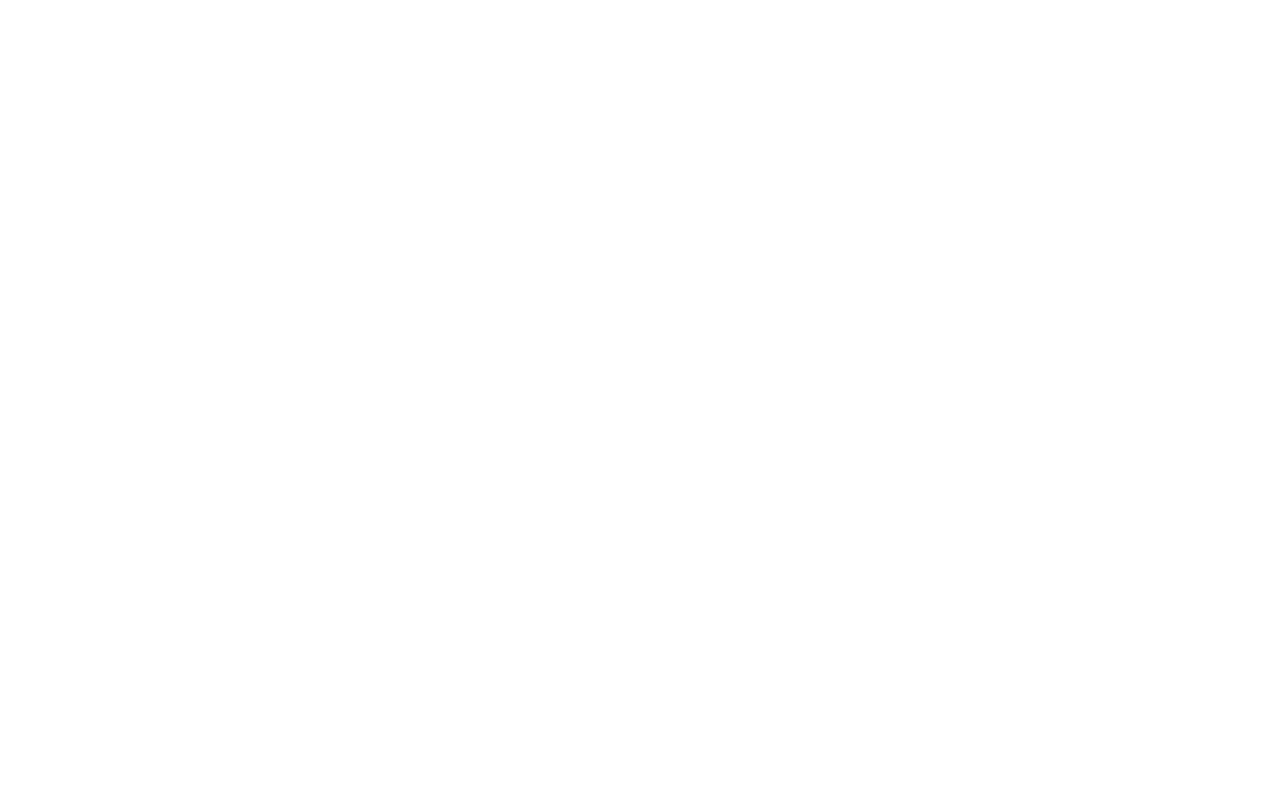
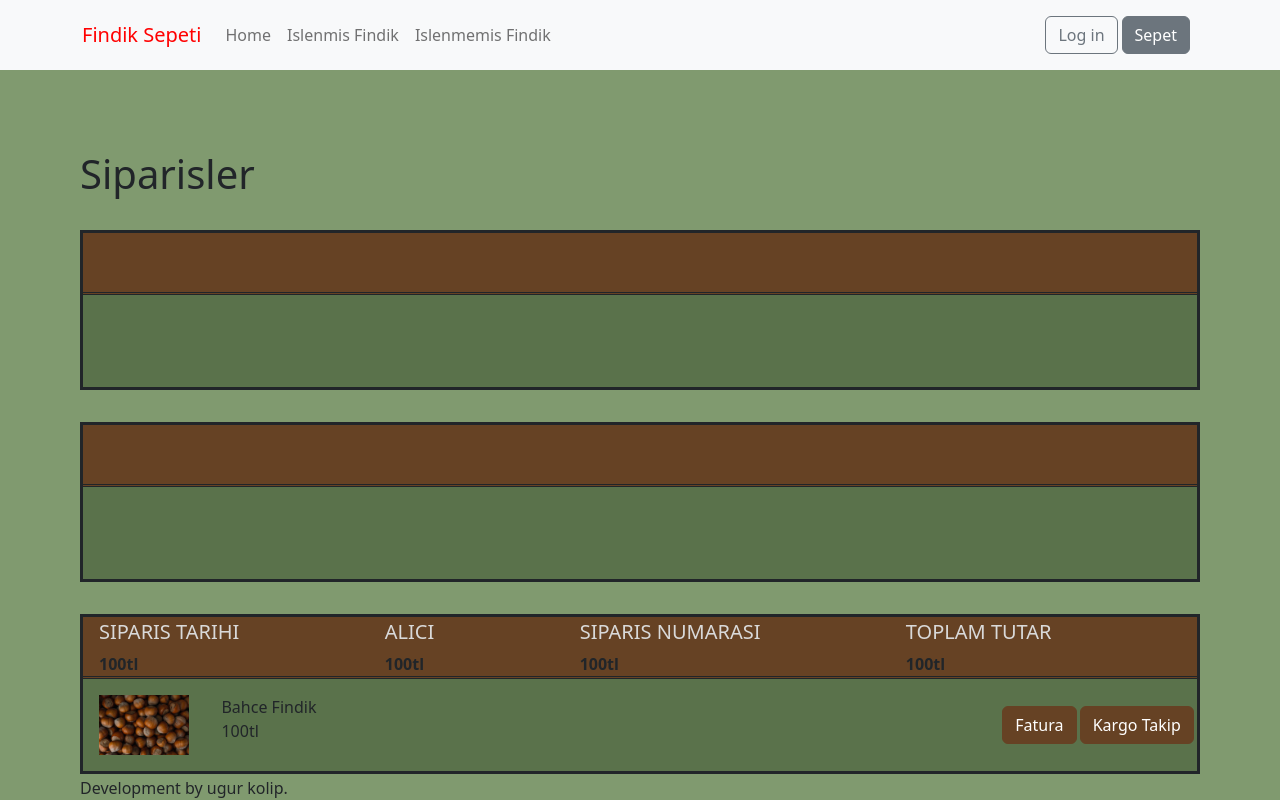
Before and after one commit to kugur/findik-sepeti-client, a React (Create React App) app: page /orders in a window 1280 px wide. Before the commit this address had no page. Built offline with nearby package versions, Linux system fonts and the light colour scheme.

Commit message:
Added orders page.

```diff
--- a/src/App.js
+++ b/src/App.js
@@ -4,7 +4,8 @@ import { Counter } from './features/counter/Counter';
 import { Dashboard } from './features/dashboard/dashboard'
 import { Detail } from './features/detail/detail';
 import { Cart } from './features/cart/Cart';
-import {Login} from './features/login/Login';
+import { Login } from './features/login/Login';
+import { Order } from 'features/orders/order';
 import { BrowserRouter, Routes, Route } from "react-router-dom";
 import { CustomerAccount } from 'features/customerAccount/customerAccount';
 function App() {
@@ -15,8 +16,9 @@ function App() {
         </Route>
         <Route path=":product/:cost" element={<Detail />}></Route>
         <Route path="cart" element={<Cart />}></Route>
-        <Route path="login" element={<Login/>}></Route>
-        <Route path="user" element={<CustomerAccount/>}></Route>
+        <Route path="login" element={<Login />}></Route>
+        <Route path="user" element={<CustomerAccount />}></Route>
+        <Route path="orders" element={<Order />}></Route>
       </Routes>
     </BrowserRouter>
 
--- a/src/assets/scss/abstracts/_variables.scss
+++ b/src/assets/scss/abstracts/_variables.scss
@@ -4,6 +4,7 @@ $secondary: rgb(128, 154, 111);
 $thirdary: rgb(204, 156, 117);
 $fourdary: rgb(213, 216, 181);
 $font-color: rgb(102 66 36);
+$font-color-light: rgb(217 217 217);
 $card-color: rgb(90 114 75);
 
 @use  "../../../../node_modules/bootstrap/scss/bootstrap.scss" with (
--- /dev/null
+++ b/src/assets/scss/pages/_order.scss
@@ -0,0 +1,82 @@
+@use "/src/assets/scss/abstracts/variables" as variables;
+
+.orderContainer {
+    display: flex;
+    flex-direction: column;
+    height: 100vh;
+    min-height: 100vh;
+    background-color: variables.$secondary;
+
+    .orderWrapper {
+        margin-top: 5em;
+        margin-inline: 5em;
+        height: 100%;
+        display: flex;
+        flex-direction: column;
+        justify-content: space-between;
+
+        .orderSectionWrapper {
+            display: block;
+        }
+
+        .orderSection {
+            margin-top: 2em;
+            height: 10em;
+            border: solid;
+
+            .orderHeader {
+                height: 40%;
+                background-color: variables.$primary;
+                border-bottom: double;
+                display: grid;
+                grid-template-columns: auto auto auto auto;
+                width: 100%;
+                padding-left: 1em;
+                padding-top: 0.2em;
+
+                .headerCell {
+                    .cellTitle {
+                        color: variables.$font-color-light;
+                    }
+
+                    .cellValue {
+                        font-weight: 600;
+                    }
+                }
+            }
+
+            .orderBody {
+                height: 60%;
+                background-color: variables.$card-color;
+                display: inline-flex;
+                width: 100%;
+                justify-content: space-between;
+
+                .productContainer {
+                    height: 100%;
+                    width: auto;
+                    display: flex;
+
+                    .imgWrapper {
+                        height: 100%;
+                        width: auto;
+                        padding: 1em;
+                    }
+                }
+
+                .productDesc {
+                    margin: 1em;
+                }
+
+                .buttonList {
+                    display: flex;
+                    align-items: center;
+                    gap: 0.2em;
+                    margin-inline: 0.2em;
+                }
+            }
+        }
+    }
+
+
+}
--- a/src/assets/scss/style.scss
+++ b/src/assets/scss/style.scss
@@ -4,5 +4,6 @@
 @use 'pages/detail';
 @use 'pages/dashboard';
 @use 'pages/customerAccount';
+@use 'pages/order';
 @use 'components/custom-card';
 @use 'components/number-input';
--- /dev/null
+++ b/src/features/orders/order.jsx
@@ -0,0 +1,69 @@
+import { TopNavigation } from "components/topNavigationBar";
+import { Footer } from "layouts/Footer";
+import { Fragment, React } from "react";
+import findikImage from "assets/imgs/deneme.jpg";
+import { Button } from "react-bootstrap";
+
+export const Order = (params) => {
+    return (
+        <Fragment>
+            <div className="orderContainer">
+                <TopNavigation></TopNavigation>
+                <div className="orderWrapper">
+
+                    <div className="orderSectionWrapper">
+                        <h1>Siparisler</h1>
+                        <div className="orderSection">
+                            <div className="orderHeader"></div>
+                            <div className="orderBody"></div>
+                        </div>
+
+                        <div className="orderSection">
+                            <div className="orderHeader"></div>
+                            <div className="orderBody"></div>
+                        </div>
+                        <div className="orderSection">
+                            <div className="orderHeader">
+                                <div className="headerCell">
+                                    <h5 className="cellTitle">SIPARIS TARIHI</h5>
+                                    <div className="cellValue">100tl</div>
+                                </div>
+                                <div className="headerCell">
+                                    <h5 className="cellTitle">ALICI</h5>
+                                    <div className="cellValue">100tl</div>
+                                </div>
+                                <div className="headerCell">
+                                    <h5 className="cellTitle">SIPARIS NUMARASI</h5>
+                                    <div className="cellValue">100tl</div>
+                                </div>
+                                <div className="headerCell">
+                                    <h5 className="cellTitle">TOPLAM TUTAR</h5>
+                                    <div className="cellValue">100tl</div>
+                                </div>
+                            </div>
+                            <div className="orderBody">
+                                <div className="productContainer">
+                                    <img src={findikImage} alt="siparis resmi" className="imgWrapper" />
+                                    <div className="productDesc">
+                                        Bahce Findik
+                                        <br></br>
+                                        100tl
+                                    </div>
+                                </div>
+                                <div className="buttonList">
+                                    <Button>Fatura</Button>
+                                    <Button>Kargo Takip</Button>
+                                </div>
+
+                            </div>
+                        </div>
+
+                    </div>
+
+                    <Footer className="footer"></Footer>
+                </div>
+
+            </div>
+        </Fragment>
+    )
+}
```
Also changed, not shown: src/assets/scss/style.css, 1 other file (tests, documents, lock files or other folders).
